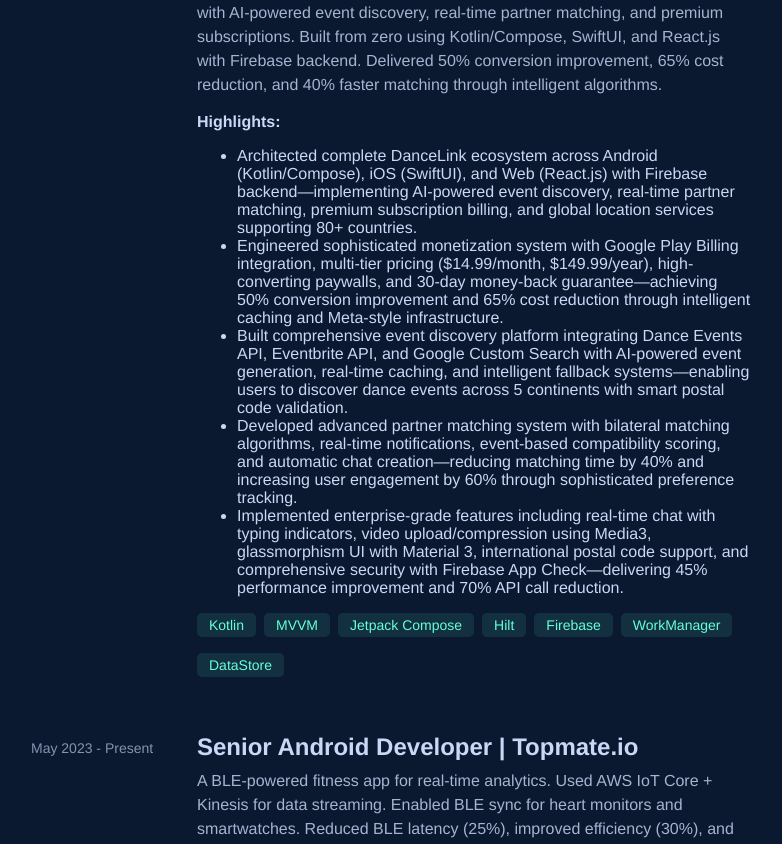
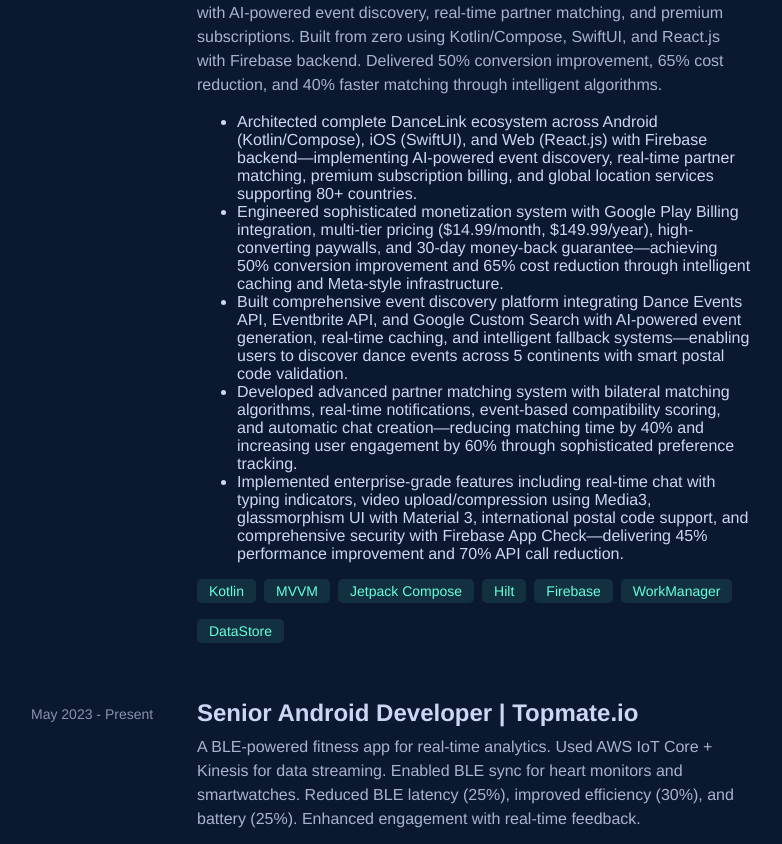
Before and after one commit to TonyStarkWiz/MyProtfolioWebsite, a React (Create React App) app in the folder client/: page / in a window 1280 px wide. Shown: the part 808-1652 px from the top of the page, without its empty margins (429-1211 px from the left). Built offline with nearby package versions, Linux system fonts and the light colour scheme; the HTML template or start-up script is replaced by a standard one.

Commit message:
Remove Highlights header for cleaner format

```diff
--- a/client/src/App.js
+++ b/client/src/App.js
@@ -30,7 +30,6 @@ const Experience = () => (
         <p>
           Founded and engineered DanceLink—a comprehensive dance ecosystem with AI-powered event discovery, real-time partner matching, and premium subscriptions. Built from zero using Kotlin/Compose, SwiftUI, and React.js with Firebase backend. Delivered 50% conversion improvement, 65% cost reduction, and 40% faster matching through intelligent algorithms.
         </p>
-        <h4>Highlights:</h4>
         <ul>
           <li>Architected complete DanceLink ecosystem across Android (Kotlin/Compose), iOS (SwiftUI), and Web (React.js) with Firebase backend—implementing AI-powered event discovery, real-time partner matching, premium subscription billing, and global location services supporting 80+ countries.</li>
           <li>Engineered sophisticated monetization system with Google Play Billing integration, multi-tier pricing ($14.99/month, $149.99/year), high-converting paywalls, and 30-day money-back guarantee—achieving 50% conversion improvement and 65% cost reduction through intelligent caching and Meta-style infrastructure.</li>
```
